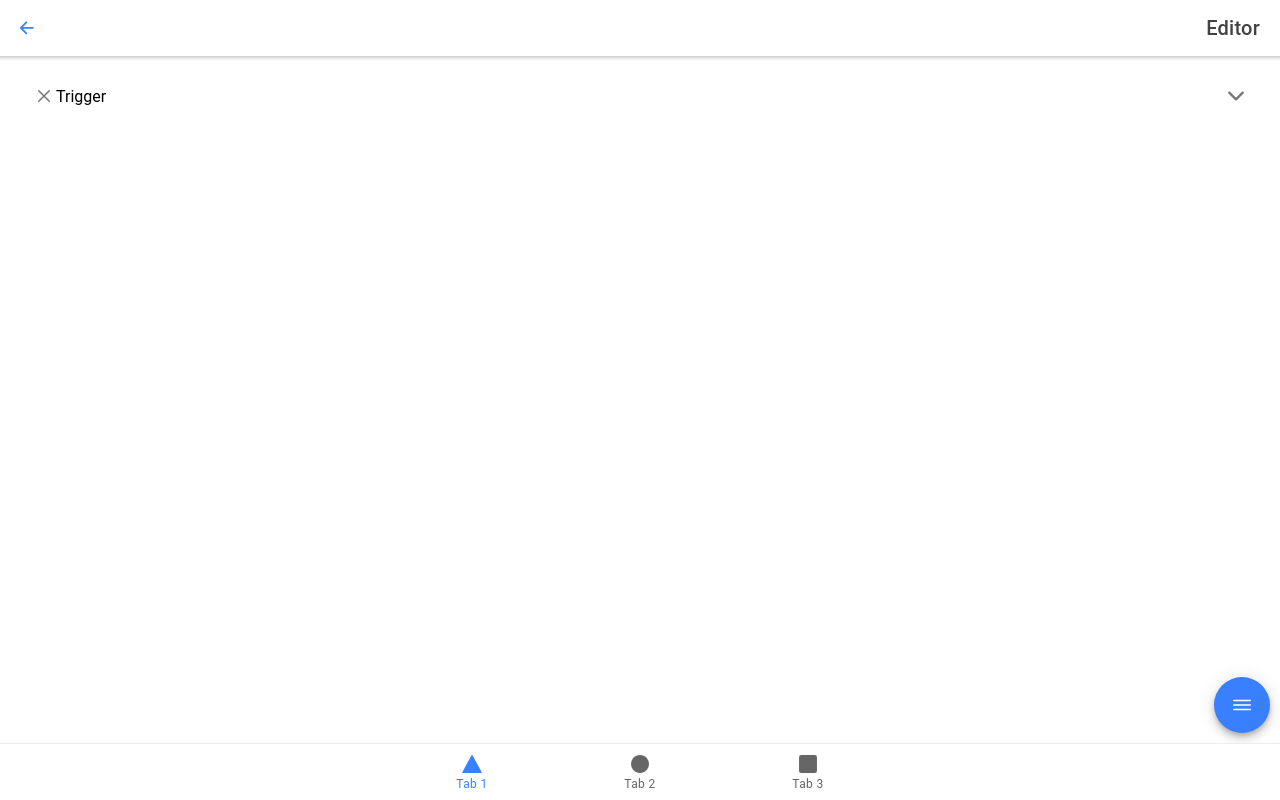
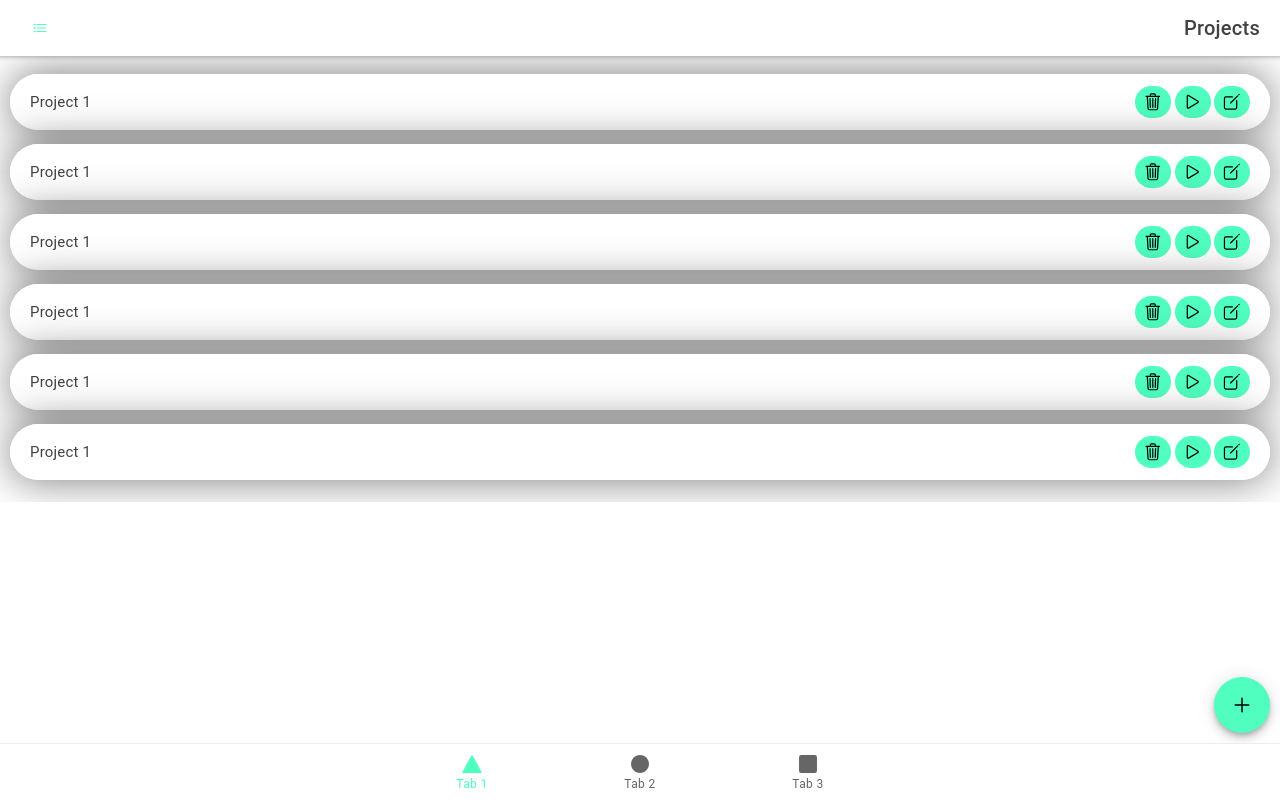
Before and after one commit to yashweblife/ServoMasterV1, a React (Create React App) app: page /tab1 in a window 1280 px wide. Built offline with nearby package versions, Linux system fonts and the light colour scheme.

Commit message:
Added styling to tab1

```diff
--- a/src/components/EditorComponent.tsx
+++ b/src/components/EditorComponent.tsx
@@ -9,32 +9,32 @@ const EditorComponent:React.FC = ()=>{
         <IonHeader>
           <IonToolbar>
             <IonButton slot="start" fill="clear">
-              <IonIcon icon={arrowBackOutline}></IonIcon>
+              <IonIcon color="primary" icon={arrowBackOutline}></IonIcon>
             </IonButton>
             <IonTitle slot="end">Editor</IonTitle>
           </IonToolbar>
         </IonHeader>
         <IonContent fullscreen>
           <IonFab vertical='bottom' horizontal='end' slot='fixed'>
-            <IonFabButton>
+            <IonFabButton color="primary">
               <IonIcon icon={menuOutline}></IonIcon>
             </IonFabButton>
             <IonFabList side="start">
-              <IonFabButton>
+              <IonFabButton color="primary">
                 <IonIcon icon={addOutline}></IonIcon>
               </IonFabButton>
-              <IonFabButton>
+              <IonFabButton color="primary">
                 <IonIcon icon={addOutline}></IonIcon>
               </IonFabButton>
-              <IonFabButton>
+              <IonFabButton color="primary">
                 <IonIcon icon={addOutline}></IonIcon>
               </IonFabButton>
             </IonFabList>
             <IonFabList side="top">
-              <IonFabButton>
+              <IonFabButton color="primary">
                 <IonIcon icon={saveOutline}></IonIcon>
               </IonFabButton>
-              <IonFabButton>
+              <IonFabButton color="primary">
                 <IonIcon icon={trashOutline}></IonIcon>
               </IonFabButton>
             </IonFabList>
--- a/src/components/ProjectComponent.scss
+++ b/src/components/ProjectComponent.scss
@@ -0,0 +1,18 @@
+.projectCard{
+    border-radius: 3em;
+    padding:0;
+    box-shadow: 0 0 3em 0.1em rgba(0,0,0,0.5);
+    margin-bottom: 1em;
+    >ion-card-header{
+        padding:0;
+        >ion-toolbar{
+            padding-right: 1em;
+            >ion-buttons{
+                >ion-button{
+                    aspect-ratio: 1/1;
+                    border-radius: 50%;
+                }
+            }
+        }
+    }
+}
--- a/src/components/ProjectComponent.tsx
+++ b/src/components/ProjectComponent.tsx
@@ -4,18 +4,18 @@ import "./ProjectComponent.scss"
 
 const ProjectComponent:React.FC = ()=>{
     return(
-        <IonCard>
+        <IonCard className="projectCard">
               <IonCardHeader>
                 <IonToolbar>
                   <IonTitle size='small' slot="start">Project 1</IonTitle>
                   <IonButtons slot="end">
-                    <IonButton fill="clear">
+                    <IonButton fill="solid" color="primary" shape="round">
                       <IonIcon icon={trashOutline}></IonIcon>
                     </IonButton>
-                    <IonButton fill="clear">
+                    <IonButton fill="solid" color="primary" shape="round">
                       <IonIcon icon={playOutline}></IonIcon>
                     </IonButton>
-                    <IonButton fill="clear">
+                    <IonButton fill="solid" color="primary" shape="round">
                       <IonIcon icon={createOutline}></IonIcon>
                     </IonButton>
                   </IonButtons>
--- a/src/components/ProjectListComponent.tsx
+++ b/src/components/ProjectListComponent.tsx
@@ -8,8 +8,8 @@ const ProjectListComponent:React.FC = ()=>{
     <IonPage>
       <IonHeader>
         <IonToolbar class="ion-padding-start">
-          <IonIcon icon={listOutline} slot="start"></IonIcon>
-          <IonTitle slot="end">Projects</IonTitle>
+          <IonIcon icon={listOutline} slot="start" color="primary"></IonIcon>
+          <IonTitle size="large" slot="end">Projects</IonTitle>
         </IonToolbar>
       </IonHeader>
       <IonContent fullscreen>
@@ -20,6 +20,11 @@ const ProjectListComponent:React.FC = ()=>{
         </IonFab>
         <IonList>
           <ProjectComponent/>
+          <ProjectComponent/>
+          <ProjectComponent/>
+          <ProjectComponent/>
+          <ProjectComponent/>
+          <ProjectComponent/>
         </IonList>
       </IonContent>
     </IonPage>
--- a/src/components/StepComponent.tsx
+++ b/src/components/StepComponent.tsx
@@ -4,9 +4,9 @@ import "./StepComponent.scss"
 const StepComponent:React.FC = ()=>{
     return(
         (false)?
-        <IonAccordion class="ion-margin-bottom">
+        <IonAccordion class="ion-margin-bottom" className="stepContainer">
         <IonItem slot="header">
-          <IonIcon icon={closeOutline}></IonIcon>
+          <IonIcon icon={closeOutline} color="primary"></IonIcon>
           <IonLabel>Step 1</IonLabel>
         </IonItem>
         <IonItem slot="content" class="ion-">
@@ -39,9 +39,9 @@ const StepComponent:React.FC = ()=>{
         </IonItem>
         </IonAccordion>
         :
-        <IonAccordion class="ion-margin-bottom">
+        <IonAccordion class="ion-margin-bottom" className="stepContainer">
         <IonItem slot="header">
-          <IonIcon icon={closeOutline}></IonIcon>
+          <IonIcon icon={closeOutline} color="primary"></IonIcon>
           <IonLabel>Trigger</IonLabel>
         </IonItem>
         <IonItem slot="content">
--- a/src/pages/Tab1.tsx
+++ b/src/pages/Tab1.tsx
@@ -6,7 +6,7 @@ import './Tab1.scss';
 
 const Tab1: React.FC = () => {
   return (
-    (false) ?
+    (true) ?
     <ProjectListComponent/>
     :
     <EditorComponent/>
--- a/src/theme/variables.css
+++ b/src/theme/variables.css
@@ -3,77 +3,62 @@ http://ionicframework.com/docs/theming/ */
 
 /** Ionic CSS Variables **/
 :root {
-  /** primary **/
-  --ion-color-primary: #3880ff;
-  --ion-color-primary-rgb: 56, 128, 255;
-  --ion-color-primary-contrast: #ffffff;
-  --ion-color-primary-contrast-rgb: 255, 255, 255;
-  --ion-color-primary-shade: #3171e0;
-  --ion-color-primary-tint: #4c8dff;
+	--ion-color-primary: #50FFC0;
+	--ion-color-primary-rgb: 80,255,192;
+	--ion-color-primary-contrast: #000000;
+	--ion-color-primary-contrast-rgb: 0,0,0;
+	--ion-color-primary-shade: #46e0a9;
+	--ion-color-primary-tint: #62ffc6;
 
-  /** secondary **/
-  --ion-color-secondary: #3dc2ff;
-  --ion-color-secondary-rgb: 61, 194, 255;
-  --ion-color-secondary-contrast: #ffffff;
-  --ion-color-secondary-contrast-rgb: 255, 255, 255;
-  --ion-color-secondary-shade: #36abe0;
-  --ion-color-secondary-tint: #50c8ff;
+	--ion-color-secondary: #41c897;
+	--ion-color-secondary-rgb: 65,200,151;
+	--ion-color-secondary-contrast: #000000;
+	--ion-color-secondary-contrast-rgb: 0,0,0;
+	--ion-color-secondary-shade: #39b085;
+	--ion-color-secondary-tint: #54cea1;
 
-  /** tertiary **/
-  --ion-color-tertiary: #5260ff;
-  --ion-color-tertiary-rgb: 82, 96, 255;
-  --ion-color-tertiary-contrast: #ffffff;
-  --ion-color-tertiary-contrast-rgb: 255, 255, 255;
-  --ion-color-tertiary-shade: #4854e0;
-  --ion-color-tertiary-tint: #6370ff;
+	--ion-color-tertiary: #38ad82;
+	--ion-color-tertiary-rgb: 56,173,130;
+	--ion-color-tertiary-contrast: #000000;
+	--ion-color-tertiary-contrast-rgb: 0,0,0;
+	--ion-color-tertiary-shade: #319872;
+	--ion-color-tertiary-tint: #4cb58f;
 
-  /** success **/
-  --ion-color-success: #2dd36f;
-  --ion-color-success-rgb: 45, 211, 111;
-  --ion-color-success-contrast: #ffffff;
-  --ion-color-success-contrast-rgb: 255, 255, 255;
-  --ion-color-success-shade: #28ba62;
-  --ion-color-success-tint: #42d77d;
+	--ion-color-success: #52f3ff;
+	--ion-color-success-rgb: 82,243,255;
+	--ion-color-success-contrast: #000000;
+	--ion-color-success-contrast-rgb: 0,0,0;
+	--ion-color-success-shade: #48d6e0;
+	--ion-color-success-tint: #63f4ff;
 
-  /** warning **/
 	--ion-color-warning: #ffc409;
-  --ion-color-warning-rgb: 255, 196, 9;
+	--ion-color-warning-rgb: 255,196,9;
 	--ion-color-warning-contrast: #000000;
-  --ion-color-warning-contrast-rgb: 0, 0, 0;
+	--ion-color-warning-contrast-rgb: 0,0,0;
 	--ion-color-warning-shade: #e0ac08;
 	--ion-color-warning-tint: #ffca22;
 
-  /** danger **/
 	--ion-color-danger: #eb445a;
-  --ion-color-danger-rgb: 235, 68, 90;
+	--ion-color-danger-rgb: 235,68,90;
 	--ion-color-danger-contrast: #ffffff;
-  --ion-color-danger-contrast-rgb: 255, 255, 255;
+	--ion-color-danger-contrast-rgb: 255,255,255;
 	--ion-color-danger-shade: #cf3c4f;
 	--ion-color-danger-tint: #ed576b;
 
-  /** dark **/
-  --ion-color-dark: #222428;
-  --ion-color-dark-rgb: 34, 36, 40;
-  --ion-color-dark-contrast: #ffffff;
-  --ion-color-dark-contrast-rgb: 255, 255, 255;
-  --ion-color-dark-shade: #1e2023;
-  --ion-color-dark-tint: #383a3e;
-
-  /** medium **/
 	--ion-color-medium: #92949c;
-  --ion-color-medium-rgb: 146, 148, 156;
-  --ion-color-medium-contrast: #ffffff;
-  --ion-color-medium-contrast-rgb: 255, 255, 255;
+	--ion-color-medium-rgb: 146,148,156;
+	--ion-color-medium-contrast: #000000;
+	--ion-color-medium-contrast-rgb: 0,0,0;
 	--ion-color-medium-shade: #808289;
 	--ion-color-medium-tint: #9d9fa6;
 
-  /** light **/
 	--ion-color-light: #f4f5f8;
-  --ion-color-light-rgb: 244, 245, 248;
+	--ion-color-light-rgb: 244,245,248;
 	--ion-color-light-contrast: #000000;
-  --ion-color-light-contrast-rgb: 0, 0, 0;
+	--ion-color-light-contrast-rgb: 0,0,0;
 	--ion-color-light-shade: #d7d8da;
 	--ion-color-light-tint: #f5f6f9;
+
 }
 
 @media (prefers-color-scheme: dark) {
@@ -82,69 +67,63 @@ http://ionicframework.com/docs/theming/ */
    * -------------------------------------------
    */
 
+
   body {
-    --ion-color-primary: #428cff;
-    --ion-color-primary-rgb: 66,140,255;
-    --ion-color-primary-contrast: #ffffff;
-    --ion-color-primary-contrast-rgb: 255,255,255;
-    --ion-color-primary-shade: #3a7be0;
-    --ion-color-primary-tint: #5598ff;
+    --ion-color-primary: #50FFC0;
+    --ion-color-primary-rgb: 80,255,192;
+    --ion-color-primary-contrast: #000000;
+    --ion-color-primary-contrast-rgb: 0,0,0;
+    --ion-color-primary-shade: #46e0a9;
+    --ion-color-primary-tint: #62ffc6;
 
-    --ion-color-secondary: #50c8ff;
-    --ion-color-secondary-rgb: 80,200,255;
-    --ion-color-secondary-contrast: #ffffff;
-    --ion-color-secondary-contrast-rgb: 255,255,255;
-    --ion-color-secondary-shade: #46b0e0;
-    --ion-color-secondary-tint: #62ceff;
+    --ion-color-secondary: #41c897;
+    --ion-color-secondary-rgb: 65,200,151;
+    --ion-color-secondary-contrast: #000000;
+    --ion-color-secondary-contrast-rgb: 0,0,0;
+    --ion-color-secondary-shade: #39b085;
+    --ion-color-secondary-tint: #54cea1;
 
-    --ion-color-tertiary: #6a64ff;
-    --ion-color-tertiary-rgb: 106,100,255;
-    --ion-color-tertiary-contrast: #ffffff;
-    --ion-color-tertiary-contrast-rgb: 255,255,255;
-    --ion-color-tertiary-shade: #5d58e0;
-    --ion-color-tertiary-tint: #7974ff;
+    --ion-color-tertiary: #38ad82;
+    --ion-color-tertiary-rgb: 56,173,130;
+    --ion-color-tertiary-contrast: #000000;
+    --ion-color-tertiary-contrast-rgb: 0,0,0;
+    --ion-color-tertiary-shade: #319872;
+    --ion-color-tertiary-tint: #4cb58f;
 
-    --ion-color-success: #2fdf75;
-    --ion-color-success-rgb: 47,223,117;
+    --ion-color-success: #52f3ff;
+    --ion-color-success-rgb: 82,243,255;
     --ion-color-success-contrast: #000000;
     --ion-color-success-contrast-rgb: 0,0,0;
-    --ion-color-success-shade: #29c467;
-    --ion-color-success-tint: #44e283;
+    --ion-color-success-shade: #48d6e0;
+    --ion-color-success-tint: #63f4ff;
 
-    --ion-color-warning: #ffd534;
-    --ion-color-warning-rgb: 255,213,52;
+    --ion-color-warning: #ffc409;
+    --ion-color-warning-rgb: 255,196,9;
     --ion-color-warning-contrast: #000000;
     --ion-color-warning-contrast-rgb: 0,0,0;
-    --ion-color-warning-shade: #e0bb2e;
-    --ion-color-warning-tint: #ffd948;
+    --ion-color-warning-shade: #e0ac08;
+    --ion-color-warning-tint: #ffca22;
 
-    --ion-color-danger: #ff4961;
-    --ion-color-danger-rgb: 255,73,97;
+    --ion-color-danger: #eb445a;
+    --ion-color-danger-rgb: 235,68,90;
     --ion-color-danger-contrast: #ffffff;
     --ion-color-danger-contrast-rgb: 255,255,255;
-    --ion-color-danger-shade: #e04055;
-    --ion-color-danger-tint: #ff5b71;
+    --ion-color-danger-shade: #cf3c4f;
+    --ion-color-danger-tint: #ed576b;
 
-    --ion-color-dark: #f4f5f8;
-    --ion-color-dark-rgb: 244,245,248;
-    --ion-color-dark-contrast: #000000;
-    --ion-color-dark-contrast-rgb: 0,0,0;
-    --ion-color-dark-shade: #d7d8da;
-    --ion-color-dark-tint: #f5f6f9;
-
-    --ion-color-medium: #989aa2;
-    --ion-color-medium-rgb: 152,154,162;
+    --ion-color-medium: #92949c;
+    --ion-color-medium-rgb: 146,148,156;
     --ion-color-medium-contrast: #000000;
     --ion-color-medium-contrast-rgb: 0,0,0;
-    --ion-color-medium-shade: #86888f;
-    --ion-color-medium-tint: #a2a4ab;
+    --ion-color-medium-shade: #808289;
+    --ion-color-medium-tint: #9d9fa6;
 
-    --ion-color-light: #222428;
-    --ion-color-light-rgb: 34,36,40;
-    --ion-color-light-contrast: #ffffff;
-    --ion-color-light-contrast-rgb: 255,255,255;
-    --ion-color-light-shade: #1e2023;
-    --ion-color-light-tint: #383a3e;
+    --ion-color-light: #f4f5f8;
+    --ion-color-light-rgb: 244,245,248;
+    --ion-color-light-contrast: #000000;
+    --ion-color-light-contrast-rgb: 0,0,0;
+    --ion-color-light-shade: #d7d8da;
+    --ion-color-light-tint: #f5f6f9;
   }
 
   /*
@@ -225,12 +204,12 @@ http://ionicframework.com/docs/theming/ */
     --ion-color-step-900: #e7e7e7;
     --ion-color-step-950: #f3f3f3;
 
-    --ion-item-background: #1e1e1e;
+    --ion-item-background: #1e1e1e00;
 
-    --ion-toolbar-background: #1f1f1f;
+    --ion-toolbar-background: #1f1f1f00;
 
-    --ion-tab-bar-background: #1f1f1f;
+    --ion-tab-bar-background: #1f1f1f00;
 
-    --ion-card-background: #1e1e1e;
+    --ion-card-background: #212121;
   }
 }
```
Also changed, not shown: src/components/StepComponent.scss (+29 -0 lines), src/components/readme.md. Lines whose indentation alone changed are shown as unchanged.
